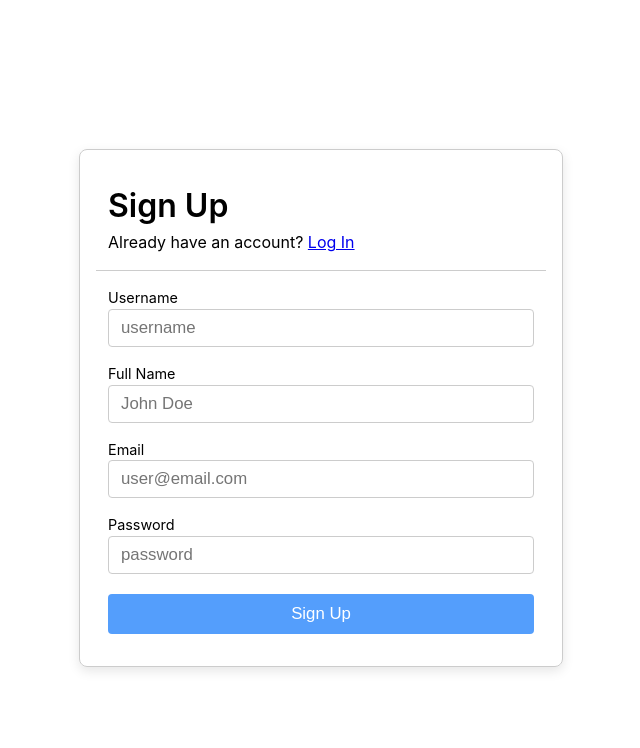
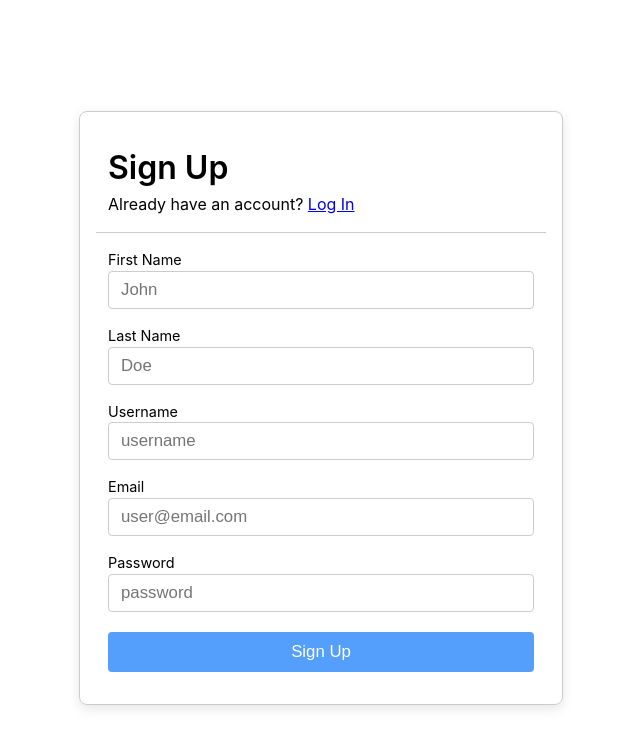
Before and after one commit to vas1l/CEN3031-Project, a React (Vite) app in the folder client/: page /signup in a window 1280 px wide. Shown: the top 748 px of the page, without its empty margins (319-959 px from the left). Built offline with nearby package versions, Linux system fonts and the light colour scheme.

Commit message:
Connect signup functionality to signup page frontend. Added error handling

```diff
--- a/client/src/components/signup_page/SignupCard.jsx
+++ b/client/src/components/signup_page/SignupCard.jsx
@@ -1,6 +1,51 @@
 import { Link } from 'react-router-dom';
+import { useState } from 'react';
 
 function SignupCard() {
+  const [formData, setFormData] = useState({
+    firstname: '',
+    lastname: '',
+    username: '',
+    email: '',
+    password: '',
+  });
+  const [error, setError] = useState(null);
+  const [success, setSuccess] = useState(false);
+
+  const handleChange = (e) => {
+    const { name, value } = e.target;
+    setFormData({ ...formData, [name]: value });
+  };
+
+  const handleSubmit = async (e) => {
+    e.preventDefault();
+
+    try {
+      const response = await fetch(`http://localhost:5001/api/user/signup`, {
+        // TODO: Change URL to work outside of
+        method: 'POST',
+        headers: {
+          'Content-Type': 'application/json',
+        },
+        body: JSON.stringify(formData),
+      });
+
+      const data = await response.json();
+      if (response.ok) {
+        setSuccess(true);
+        setError(null);
+        console.log('Signup successful', data);
+      } else {
+        setError(data.error);
+        setSuccess(false);
+      }
+    } catch (error) {
+      console.error(error);
+      setError('An error occurred');
+      setSuccess(false);
+    }
+  };
+
   return (
     <div className='signup-card'>
       <div className='title'>
@@ -9,21 +54,32 @@ function SignupCard() {
           Already have an account? <Link to='/login'>Log In</Link>
         </p>
       </div>
-      <form className='user-information'>
+      <form className='user-information' onSubmit={handleSubmit}>
+        <label htmlFor='firstname'>First Name</label>
+        <input
+          type='text'
+          name='firstname'
+          id='firstname'
+          placeholder='John'
+          onChange={handleChange}
+        />
+
+        <label htmlFor='lastname'>Last Name</label>
+        <input
+          type='text'
+          name='lastname'
+          id='lastname'
+          placeholder='Doe'
+          onChange={handleChange}
+        />
+
         <label htmlFor='username'>Username</label>
         <input
           type='text'
           name='username'
           id='username'
           placeholder='username'
-        />
-
-        <label htmlFor='full-name'>Full Name</label>
-        <input
-          type='text'
-          name='full-name'
-          id='full-name'
-          placeholder='John Doe'
+          onChange={handleChange}
         />
 
         <label htmlFor='email'>Email</label>
@@ -32,6 +88,7 @@ function SignupCard() {
           name='email'
           id='email'
           placeholder='user@email.com'
+          onChange={handleChange}
         />
 
         <label htmlFor='password'>Password</label>
@@ -40,10 +97,15 @@ function SignupCard() {
           name='password'
           id='password'
           placeholder='password'
+          onChange={handleChange}
         />
 
-        <button>Sign Up</button>
+        <button>
+          {!success ? <div>Sign Up</div> : <div>Signup Successful</div>}
+        </button>
       </form>
+      {/* Error message */}
+      {error && <p className='error-msg'>{error}</p>}
     </div>
   );
 }
--- a/client/src/pages/signup_page/signup.css
+++ b/client/src/pages/signup_page/signup.css
@@ -71,3 +71,10 @@
 .user-information button:hover {
   background-color: #549dfcd0;
 }
+
+.error-msg {
+  text-align: center;
+  font-weight: 600;
+  color: rgb(220, 0, 0);
+  margin-top: 0;
+}
```
